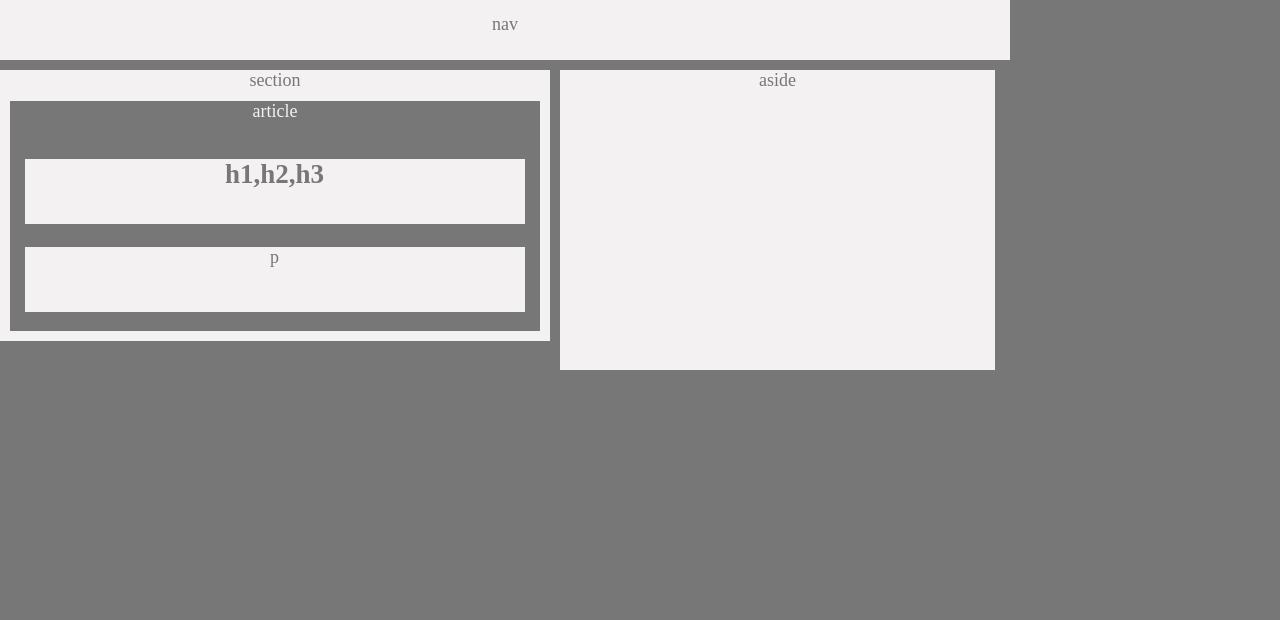
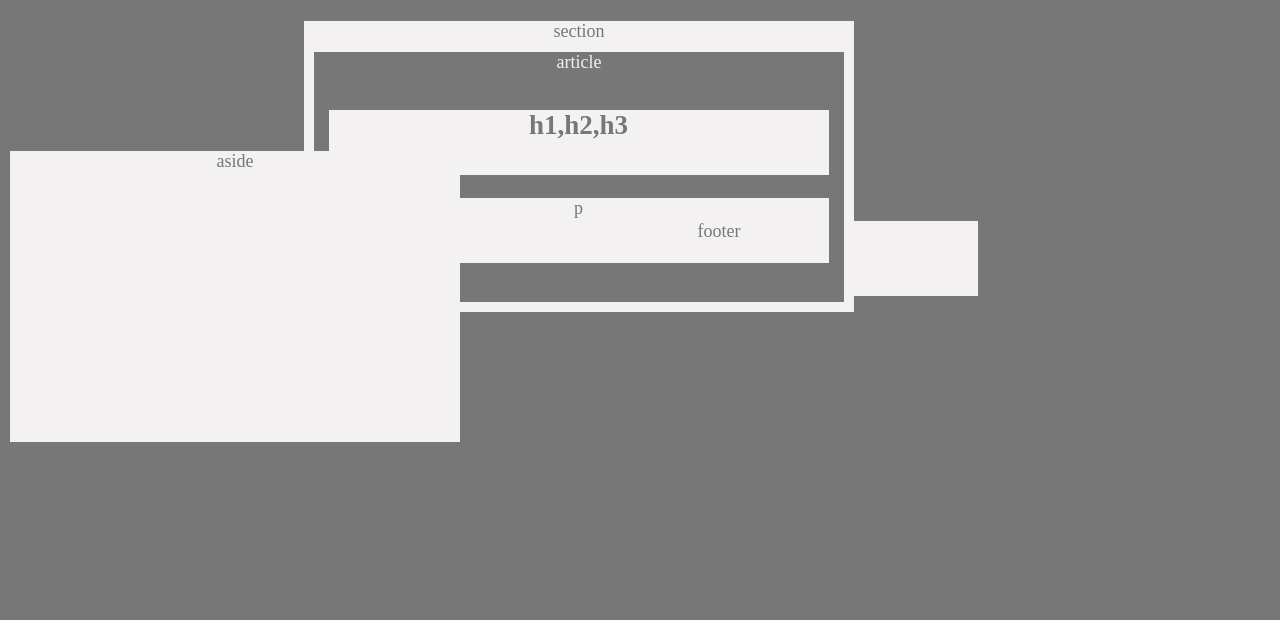
Before and after one commit to skypipe1/HW-Wireframe, a plain HTML site: page index.html in a window 1280 px wide. Shown: the part 180-800 px from the top of the page. Drawn offline with Linux system fonts and the light colour scheme.

Commit message:
completed homework 1

```diff
--- a/index.html
+++ b/index.html
@@ -1,6 +1,6 @@
 <!DOCTYPE html>
 <html>
-    <head class="hd">dddd
+    <head>
 
         <title> Building a Wireframe </title>
 
@@ -8,6 +8,7 @@
 
     </head>
     <body>
+        <div>
 
             <h1>Header</h1>
 
@@ -29,8 +30,10 @@
             <aside>aside</aside>
 
 
+            <footer>footer</footer>
 
-       <footer>footer</footer>
+
+        </div>
 
     </body>
 
--- a/style.css
+++ b/style.css
@@ -1,10 +1,8 @@
 body{
-
     color:#777;
     background-color: #777;
     font-size: 18px;
-    margin-right: auto;
-    margin-left: auto;
+    margin: 0px auto;
     text-align: center;
 }
 
@@ -15,57 +13,44 @@ h1 {
     width: 960px;
     padding: 25px;
     text-align: center;
-
-
+    margin: 0 auto;
 }
 
 nav{
     background-color: rgb(243, 241, 241);
     width: 960px;
     padding: 25px;
+    margin: 14px auto;
 }
 
 section{
     background-color: rgb(243, 241, 241);
     width: 550px;
-    height: 50px;
-    margin-left: ;
+    height: 120px;
     margin-top: 10px;
     float:left;
-
-
-
+    margin-left: 23.75%;
 }
-
-
-
 
 aside{
     background-color: rgb(243, 241, 241);
-    width: 435px;
-    height: 300px;
+    width: 450px;
+    height: 291px;
     float:left;
     margin-top: 10px;
     margin-left:10px;
     text-align: center;
-
 }
-
 
 article {
     background-color:  #777;
     width: 530px;
-    height: 230px;
+    height: 250px;
     border-style: solid;
     border-width: 10px;
     border-color: rgb(243, 241, 241);
-
     color:rgb(243, 241, 241);
-
 }
-
-
-
 
 h2{
     color:#777;
@@ -75,7 +60,6 @@ h2{
     height: 65px;
     margin-left: 2.75%;
     margin-top: 7%;
-
 }
 
 p{
@@ -85,15 +69,14 @@ p{
     width: 500px;
     height: 65px;
     margin-left: 2.75%;
-
 }
 
-{
+footer{
     color: #777;
     text-align: center;
     background-color: rgb(243, 241, 241);
-    width: 1005px;
+    width: 52.65%;
     height: 75px;
-
-
+    margin-left: 23.75%;
+    margin-top: 17.5%;
 }
```
Lines whose indentation alone changed are shown as unchanged.
